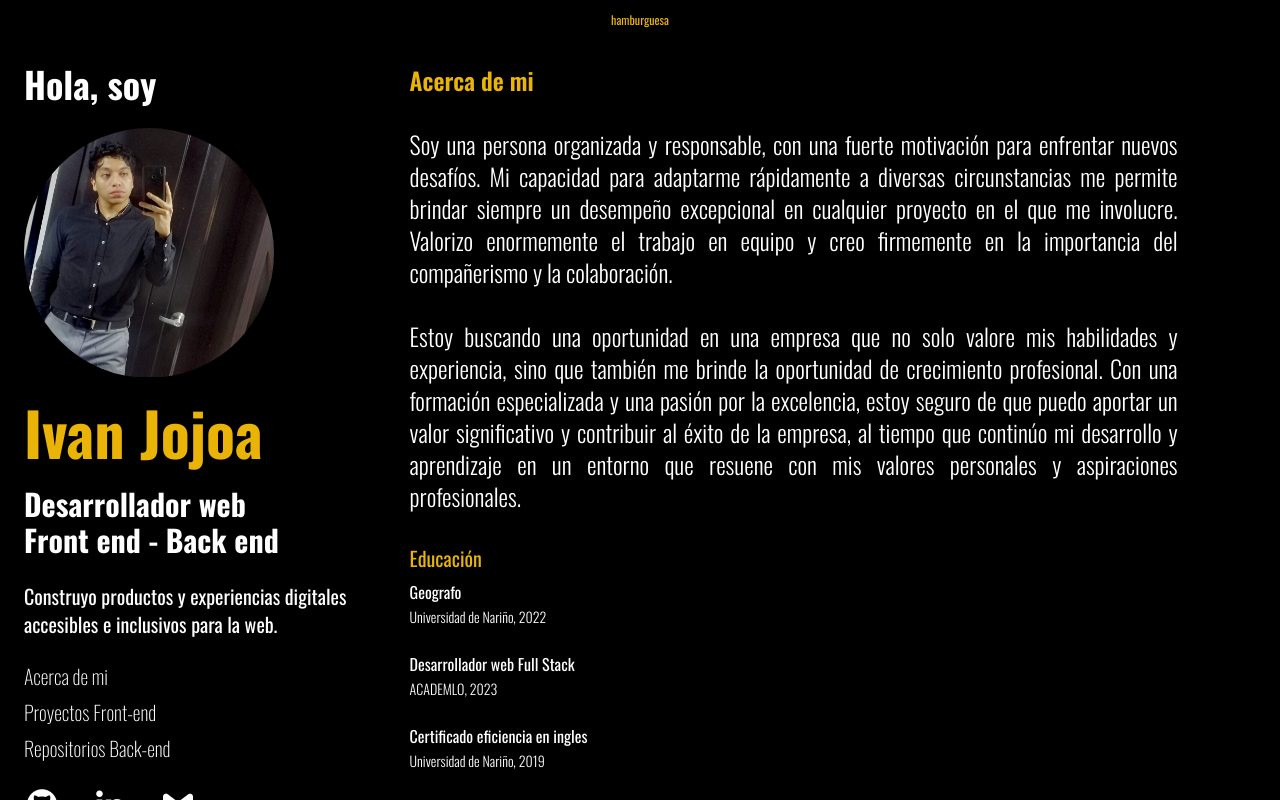
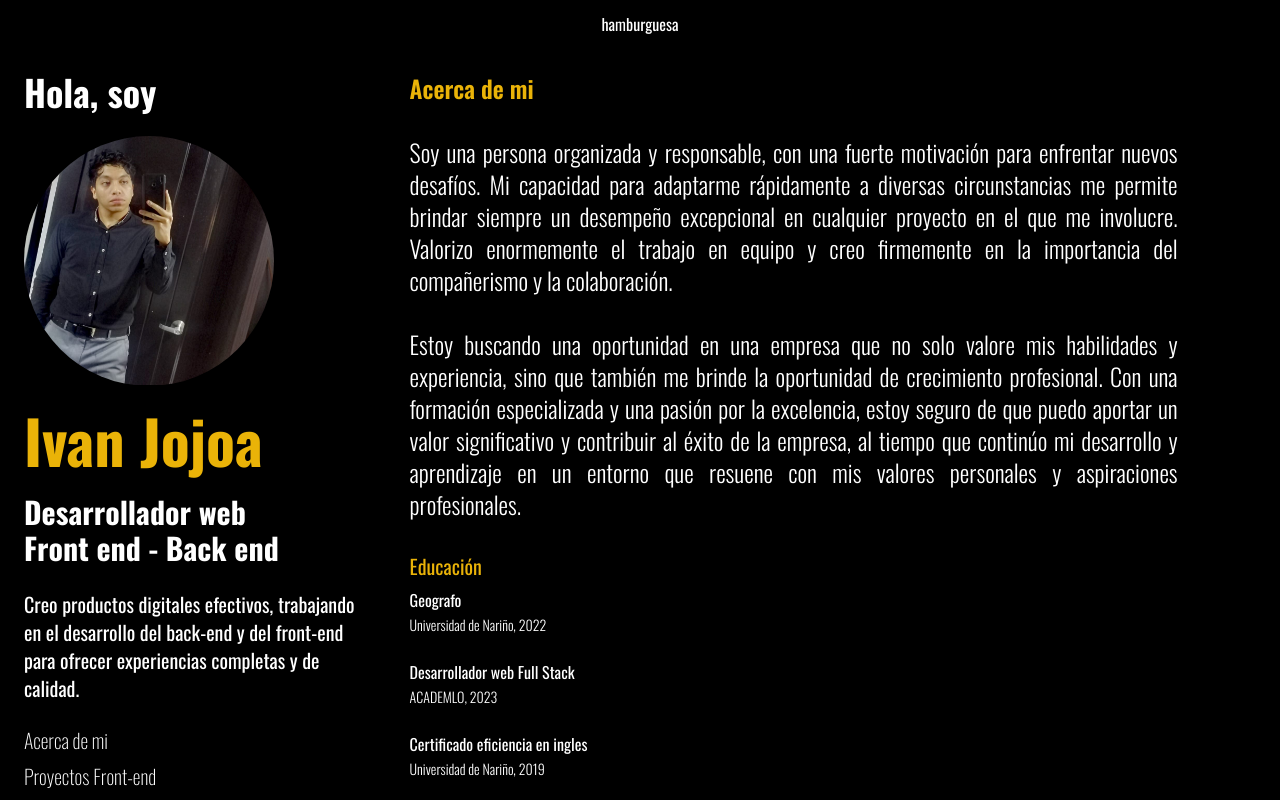
Before and after one commit to pinzaivan/portfolio, a React (Vite) app: page / in a window 1280 px wide. Shown: the top 800 px of the page. Built offline with nearby package versions, Linux system fonts and the light colour scheme.

Commit message:
second commit

```diff
--- a/index.html
+++ b/index.html
@@ -15,7 +15,7 @@
 
 <title>Portafolioo</title>
   </head>
-  <body class="bg-black text-white">
+  <body class="bg-black">
     <div id="root"></div>
     <script type="module" src="/src/main.jsx"></script>
   </body>
--- a/src/App.jsx
+++ b/src/App.jsx
@@ -5,7 +5,7 @@ import { Home } from './pages/Home';
 
 function App() {
   return (
-    <main className='font-["Oswald",_sans-serif;] font-normal grid'>
+    <main className='font-principal grid text-secondary'>
       <Home />
     </main>
   );
--- a/src/components/Home/AboutMe.jsx
+++ b/src/components/Home/AboutMe.jsx
@@ -3,22 +3,21 @@ import React from 'react';
 export const AboutMe = () => {
   return (
     <main>
-      <section className="text-xl grid gap-6 fixed left-6 w-[30%] h-[80%]">
+      <section className="text-xl grid gap-6 fixed left-6 w-[30%] h-[80%] pr-10  ">
         <h2 className='text-4xl font-bold font-["Oswald",_sans-serif;]'>
           Hola, soy
         </h2>
         <div className="w-[250px] h-[250px] overflow-hidden rounded-[50%] ">
           <img src="/images/foto.jpg" alt="" />
         </div>
-        <h1 className='text-yellow-500 text-6xl font-bold font-["Oswald",_sans-serif;]'>
+        <h1 className='text-principal text-6xl font-bold font-["Oswald",_sans-serif;]'>
           Ivan Jojoa
         </h1>
         <h2 className="text-3xl font-bold">
           Desarrollador web <br></br>Front end - Back end
         </h2>
         <h3 className="text-xl">
-          Construyo productos y experiencias digitales accesibles e inclusivos
-          para la web.
+        Creo productos digitales efectivos, trabajando en el desarrollo del back-end y del front-end para ofrecer experiencias completas y de calidad.
         </h3>
         <ul className="grid font-extralight gap-2">
           <li>Acerca de mi</li>
--- a/src/components/Home/Backend.jsx
+++ b/src/components/Home/Backend.jsx
@@ -6,8 +6,26 @@ export const Backend = () => {
       <h1 className="className= text-yellow-500 font-semibold text-2xl mb-8">
         Proyectos Back end
       </h1>
-      <section>
-        <div className="h-[250px] w-[400px] border-t border-b border-dotted border-white p-3">
+      <section className='grid grid-cols-3'>
+        <div className="h-[250px] w-[300px] border-t border-b border-dotted border-white p-3">
+          <h2 className="pb-2 text-xl text-center">BANK</h2>
+          <p className="pt-3 font-light">
+            Un e-commerce robusto con funcionalidades CRUD para usuarios
+            verificados. Desde explorar y modificar productos hasta finalizar
+            compras, la plataforma asegura una experiencia de compra
+            personalizada y segura, adaptada para satisfacer las demandas de los
+            usuarios.
+          </p>
+          <br></br>
+          <ul className="flex gap-10 justify-center">
+            <li className="hover:text-yellow-500">
+              <a href="https://github.com/pinzaivan/entregable6">
+                BANK - Git-Hub
+              </a>
+            </li>
+          </ul>
+        </div>
+        <div className="h-[250px] w-[300px] border-t border-b border-dotted border-white p-3">
           <h2 className="pb-2 text-xl text-center">BANK</h2>
           <p className="pt-3 font-light">
             Un e-commerce robusto con funcionalidades CRUD para usuarios
--- a/src/components/Home/Contact.jsx
+++ b/src/components/Home/Contact.jsx
@@ -1,5 +1,7 @@
 import React from 'react';
 
 export const Contact = () => {
-  return <main className="m-4"></main>;
+  return <main className="m-4">
+    <h1>contact me</h1>
+  </main>;
 };
--- a/src/components/Home/Header.jsx
+++ b/src/components/Home/Header.jsx
@@ -4,7 +4,7 @@ export const Header = () => {
   return (
     <section className="m-3 grid">
       <nav>
-        <h2 className="text-xs text-yellow-500"> hamburguesa</h2>
+        <h2> hamburguesa</h2>
       </nav>
       <br></br>
     </section>
--- a/tailwind.config.js
+++ b/tailwind.config.js
@@ -3,6 +3,16 @@ export default {
   content: [ "./index.html",
     "./src/**/*.{js,ts,jsx,tsx}",],
   theme: {
+  extend:{
+    colors: {
+      principal: '#eab308',
+      secondary: '#ffffff'
+    },
+    fontFamily:{
+      principal: '"Oswald",_sans-serif'
+    }
+
+  }
   },
   plugins: [],
 }
```
Also changed, not shown: src/components/Home/Tecnologies.jsx (deleted).
